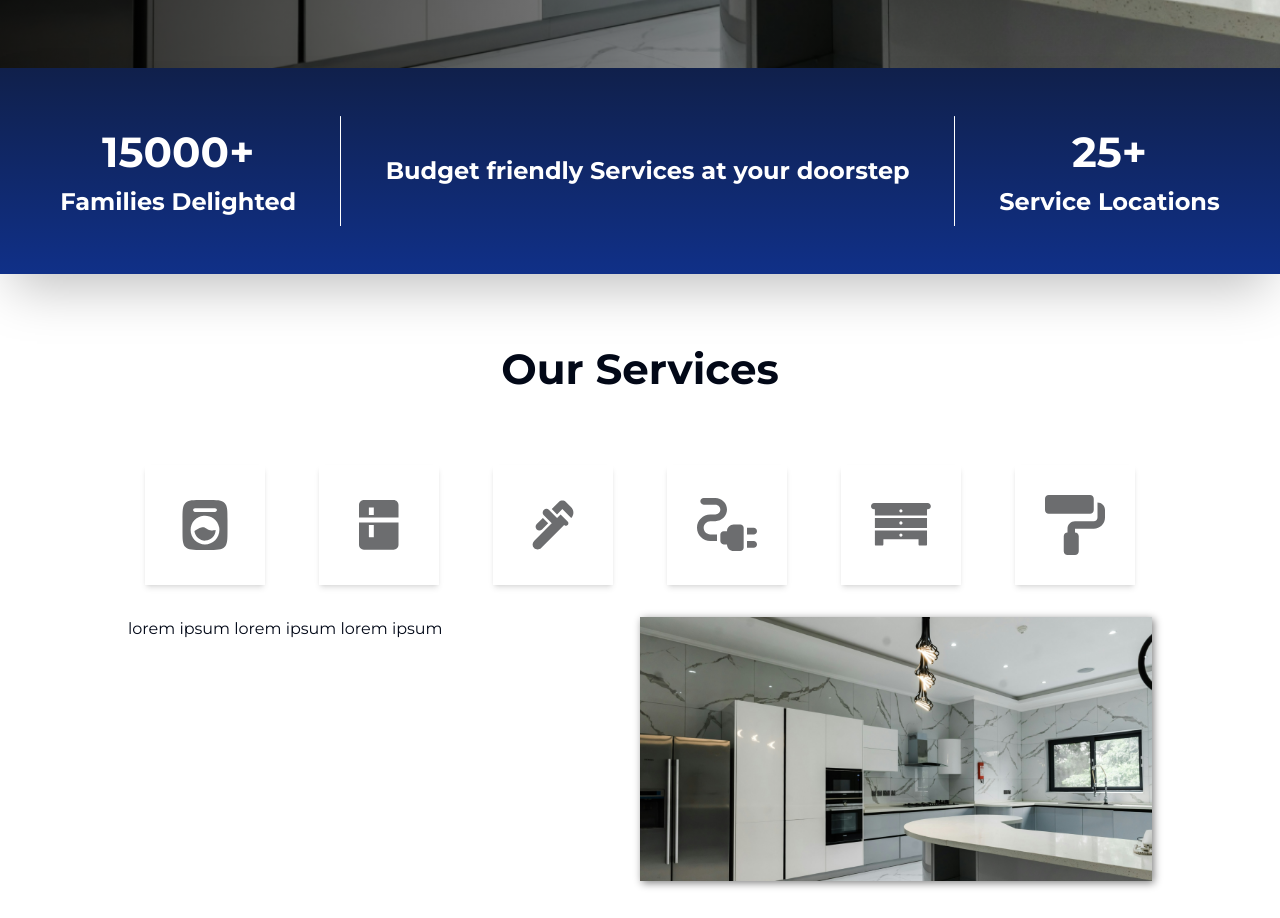
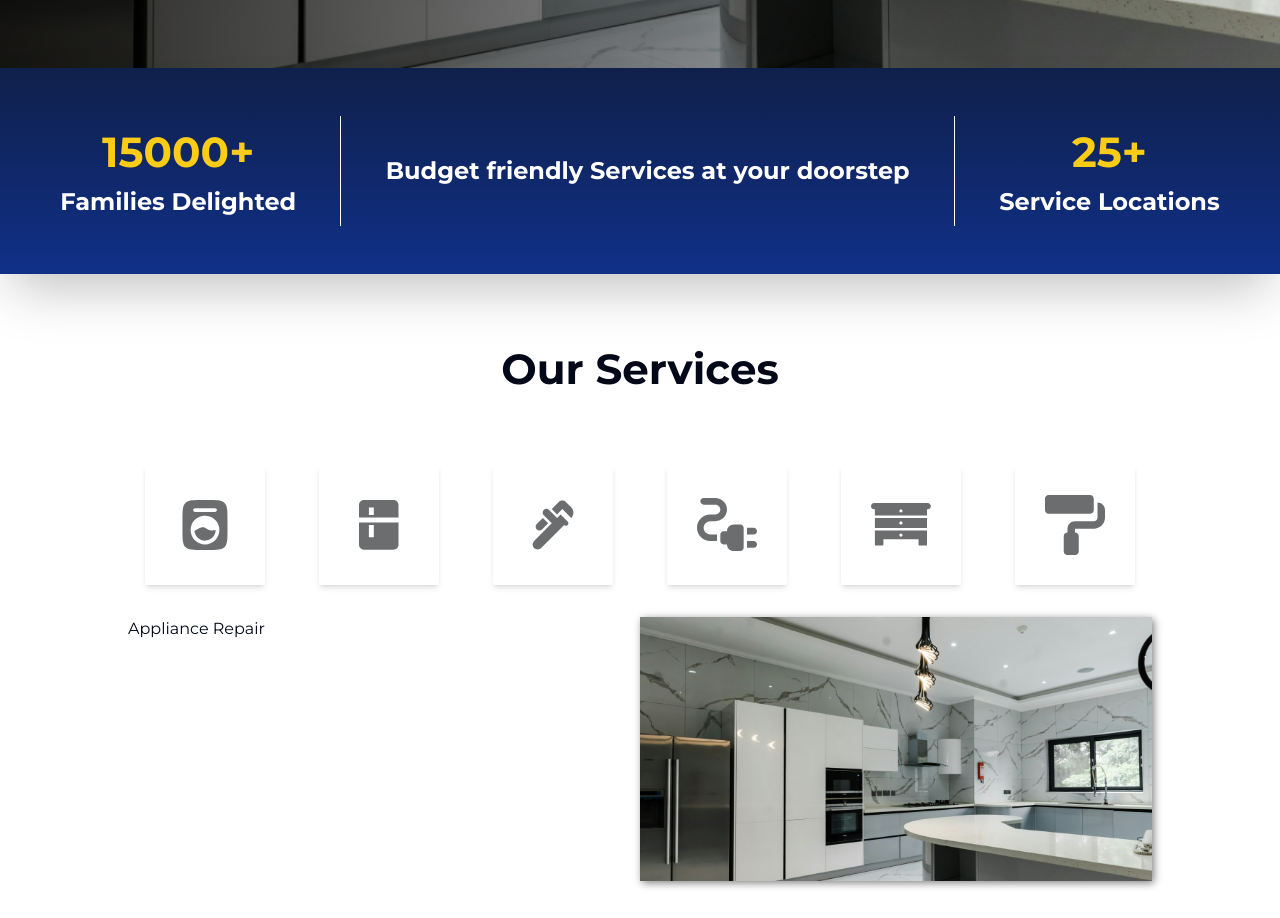
Before and after one commit to Harmanpreet6351/a1-frontend, a Next.js app: page / in a window 1280 px wide. Shown: the part 880-1798 px from the top of the page. Built offline with nearby package versions, Linux system fonts and the light colour scheme.

Commit message:
Achievement section color change

```diff
--- a/src/components/home/achievement-section.tsx
+++ b/src/components/home/achievement-section.tsx
@@ -5,7 +5,7 @@ export default function AchievementSection() {
   return (
     <div className="flex flex-col gap-8 sm:flex-row justify-evenly p-12 bg-gradient-to-b from-[#10204B] to-[#103088] text-white items-center shadow-2xl">
       <div className="text-center font-bold">
-        <h3 className="text-[28px] lg:text-[42px]">15000+</h3>
+        <h3 className="text-[28px] lg:text-[42px] text-yellow-400">15000+</h3>
         <h4 className="text-[18px] lg:text-[24px]">Families Delighted</h4>
       </div>
       <hr className="bg-white h-[1px] w-full sm:h-[110px] sm:w-[1px]" />
@@ -14,7 +14,7 @@ export default function AchievementSection() {
       </div>
       <hr className="bg-white h-[1px] w-full sm:h-[110px] sm:w-[1px]" />
       <div className="text-center font-bold">
-        <h3 className="text-[28px] lg:text-[42px]">25+</h3>
+        <h3 className="text-[28px] lg:text-[42px] text-yellow-400">25+</h3>
         <h4 className="text-[18px] lg:text-[24px]">Service Locations</h4>
       </div>
     </div>
--- a/src/components/home/our-services-components.tsx
+++ b/src/components/home/our-services-components.tsx
@@ -35,7 +35,9 @@ const commonRightAnimations: HTMLMotionProps<"div"> = {
 export const WashingMachingComponent = () => {
   return (
     <>
-      <motion.div key="washing-machine-left" className="w-full lg:w-1/2" {...commonLeftAnimations}>lorem ipsum lorem ipsum lorem ipsum</motion.div>
+      <motion.div key="washing-machine-left" className="w-full lg:w-1/2" {...commonLeftAnimations}>
+        <h1>Appliance Repair</h1>
+      </motion.div>
       <motion.div key="washing-machine-right" className="w-full lg:w-1/2" {...commonRightAnimations}>
         <Image src={Viking} alt="viking" style={{boxShadow: "2px 2px 8px gray"}} />
       </motion.div>
```
